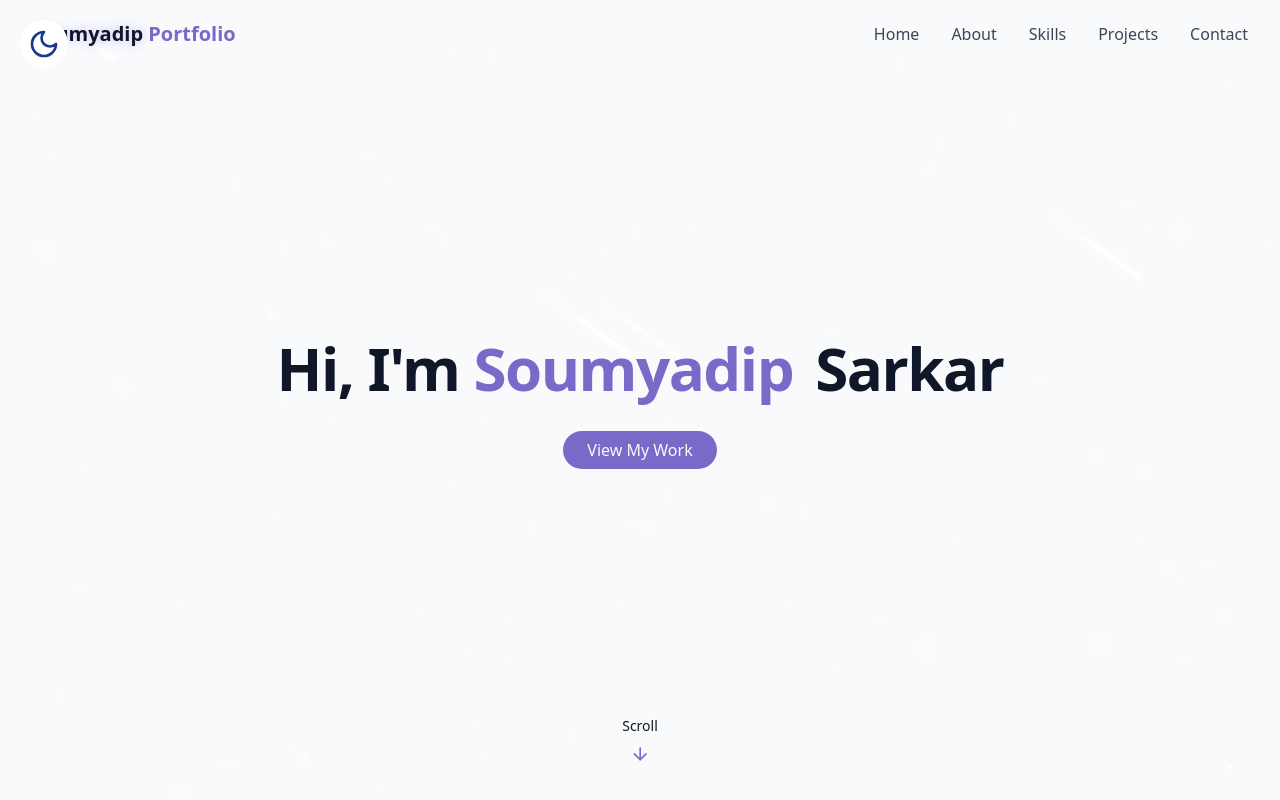
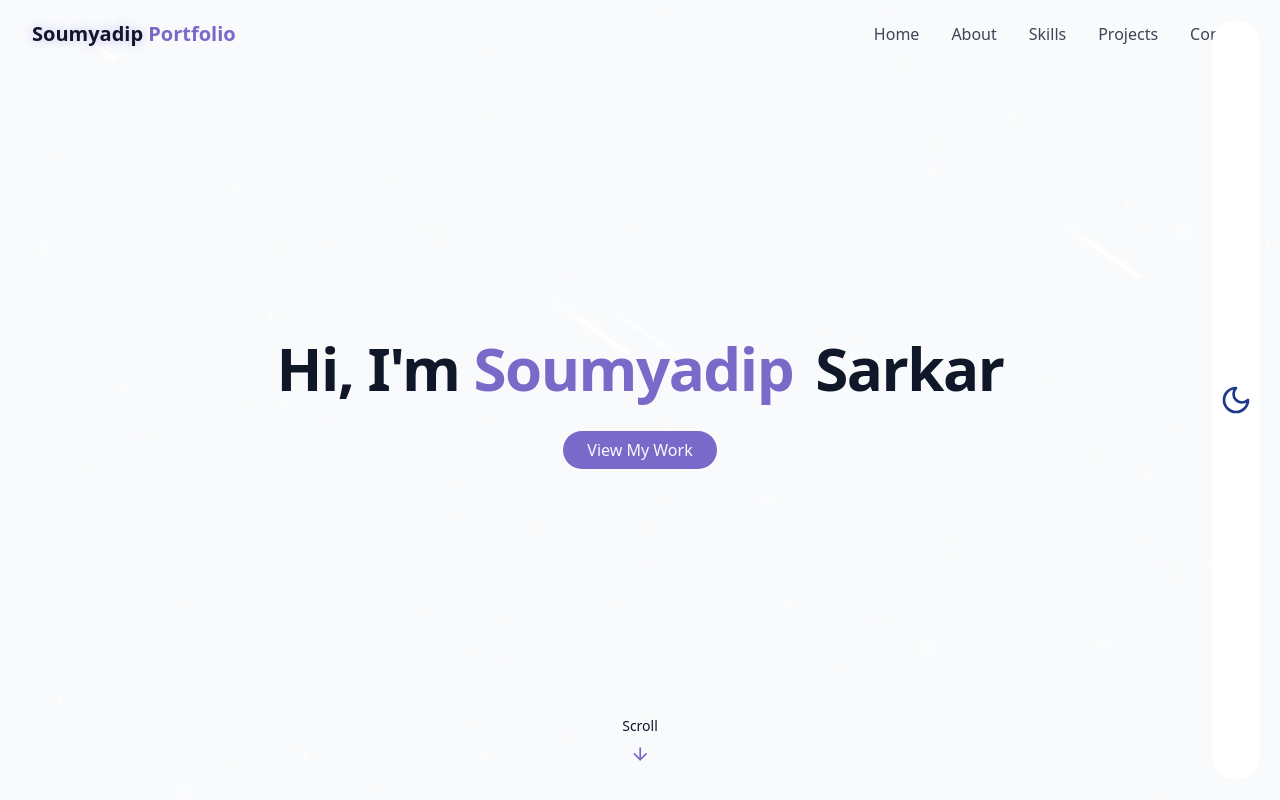
Before and after one commit to Soumyadip2003-AI/portfolio, a React (Vite) app: page / in a window 1280 px wide. Shown: the top 800 px of the page. Built offline with nearby package versions, Linux system fonts and the light colour scheme.

Commit message:
previous

```diff
--- a/src/components/ThemeToggle.jsx
+++ b/src/components/ThemeToggle.jsx
@@ -1,14 +1,10 @@
 import { Moon, Sun } from "lucide-react";
-import { useEffect, useState, useRef } from "react";
+import { useEffect, useState } from "react";
 import { cn } from "@/lib/utils";
 
 export const ThemeToggle = () => {
   const [isDarkMode, setIsDarkMode] = useState(false);
-  const [pos, setPos] = useState({ x: 20, y: 20 });
-  const draggingRef = useRef(false);
-  const offsetRef = useRef({ x: 0, y: 0 });
 
-  // Initialize theme
   useEffect(() => {
     const storedTheme = localStorage.getItem("theme");
     if (storedTheme === "dark") {
@@ -20,36 +16,7 @@ export const ThemeToggle = () => {
     }
   }, []);
 
-  // Handle dragging
-  useEffect(() => {
-    const handleMouseMove = (e) => {
-      if (draggingRef.current) {
-        setPos({ x: e.clientX - offsetRef.current.x, y: e.clientY - offsetRef.current.y });
-      }
-    };
-    const handleMouseUp = () => {
-      draggingRef.current = false;
-    };
-
-    document.addEventListener("mousemove", handleMouseMove);
-    document.addEventListener("mouseup", handleMouseUp);
-
-    return () => {
-      document.removeEventListener("mousemove", handleMouseMove);
-      document.removeEventListener("mouseup", handleMouseUp);
-    };
-  }, []);
-
-  const handleMouseDown = (e) => {
-    draggingRef.current = true;
-    offsetRef.current = {
-      x: e.clientX - pos.x,
-      y: e.clientY - pos.y,
-    };
-  };
-
-  const toggleTheme = (e) => {
-    e.stopPropagation();
+  const toggleTheme = () => {
     if (isDarkMode) {
       document.documentElement.classList.remove("dark");
       localStorage.setItem("theme", "light");
@@ -63,18 +30,19 @@ export const ThemeToggle = () => {
 
   return (
     <button
-      onMouseDown={handleMouseDown}
       onClick={toggleTheme}
-      style={{ position: "fixed", left: pos.x, top: pos.y }}
       className={cn(
-        "z-50 p-2 rounded-full transition-colors duration-300 focus:outline-none",
+        "fixed z-50 p-2 rounded-full transition-colors duration-300 focus:outline-none",
+        // Position top-right on md and above, bottom-right on small screens
+        "md:top-5 md:right-5 top-auto right-5 bottom-5",
+        // Background and hover effects
         "bg-white dark:bg-gray-800 hover:bg-gray-100 dark:hover:bg-gray-700"
       )}
     >
       {isDarkMode ? (
-        <Sun className={cn("transition-transform duration-300 h-6 w-6 md:h-8 md:w-8 text-yellow-300")} />
+        <Sun className={cn("transition-transform duration-300", "h-6 w-6 md:h-8 md:w-8 text-yellow-300")} />
       ) : (
-        <Moon className={cn("transition-transform duration-300 h-6 w-6 md:h-8 md:w-8 text-blue-900 dark:text-blue-200")} />
+        <Moon className={cn("transition-transform duration-300", "h-6 w-6 md:h-8 md:w-8 text-blue-900 dark:text-blue-200")} />
       )}
     </button>
   );
```
